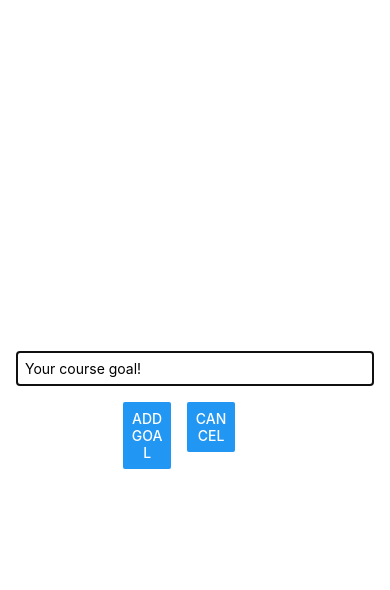
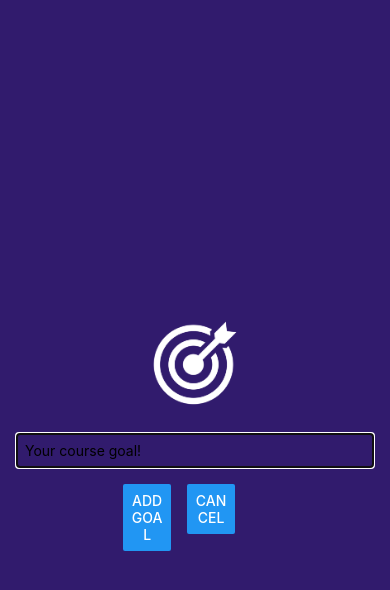
Before and after one commit to vlsk3104/RNCourse, a React Native app: screen / in a window 390 px wide. Both pictures are taken after a click on the button "ADD NEW GOAL". Shown: the top 590 px of the page. Built offline with nearby package versions, Linux system fonts and the light colour scheme.

Commit message:
Working with Image & Changing Colors

```diff
--- a/components/GoalInput.js
+++ b/components/GoalInput.js
@@ -1,5 +1,5 @@
 import { useState } from 'react';
-import { Button, Modal, StyleSheet, TextInput, View } from 'react-native';
+import { Button, Image, Modal, StyleSheet, TextInput, View } from 'react-native';
 
 export default function GoalInput(props) {
   const [enteredGoalText, setEnteredGoalText] = useState('');
@@ -16,6 +16,7 @@
   return (
     <Modal visible={props.visible} animationType="slide">
       <View style={styles.inputContainer}>
+        <Image style={styles.image} source={require('../assets/images/goal.png')} />
         <TextInput
           style={styles.textInput}
           placeholder='Your course goal!'
@@ -40,10 +41,13 @@
     flex: 1,
     justifyContent: 'center',
     alignItems: 'center',
-    marginBottom: 24,
     padding: 16,
-    borderBottomWidth: 1,
-    borderColor:  '#cccccc',
+    backgroundColor: '#311b6d',
+  },
+  image: {
+    width: 100,
+    height: 100,
+    margin: 20,
   },
   textInput: {
     borderWidth: 1,
```
Also changed, not shown: assets/images/goal.png (added).
